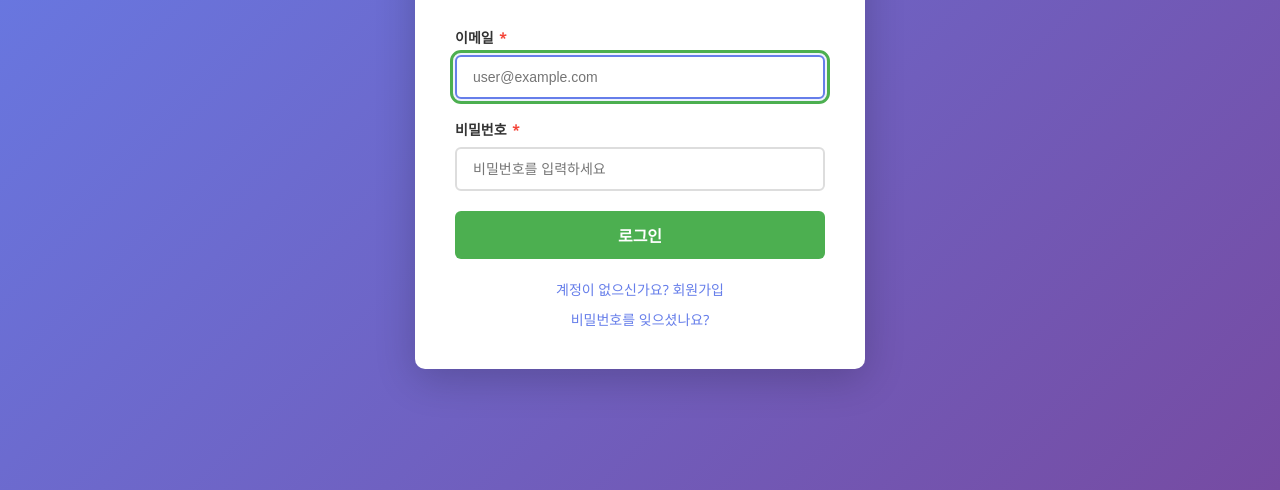
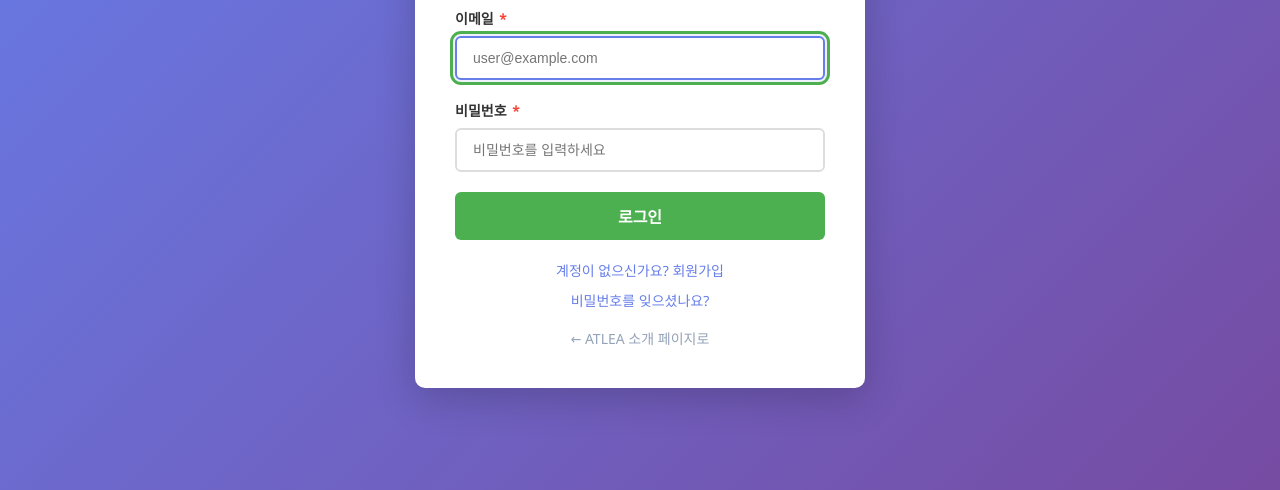
Before and after one commit to ywjung/atlea, a website: page static/login.html in a window 1280 px wide. Shown: the part 310-800 px from the top of the page. Drawn offline with nearby package versions, Linux system fonts and the light colour scheme; no server answers.

Commit message:
feat: Makefile 추가 및 로그인→랜딩 페이지 링크
배포/운영 명령을 간소화하는 Makefile 26개 타겟 추가 (make dev, make up 등).
로그인 페이지 하단에 ATLEA 소개 페이지(landing.html) 링크 추가.

Co-Authored-By: Claude Opus 4.6 <noreply@anthropic.com>

```diff
--- a/static/login.html
+++ b/static/login.html
@@ -157,6 +157,7 @@
         <nav class="auth-links" aria-label="인증 관련 링크">
             <a href="/static/register.html">계정이 없으신가요? 회원가입</a>
             <a href="#" onclick="handleForgotPassword(event)" id="forgotPasswordLink">비밀번호를 잊으셨나요?</a>
+            <a href="/landing.html" style="margin-top: 8px; color: #94a3b8;">← ATLEA 소개 페이지로</a>
         </nav>
         </main>
     </div>
```
Also changed, not shown: docs/CHANGELOG.md, 1 other file.
